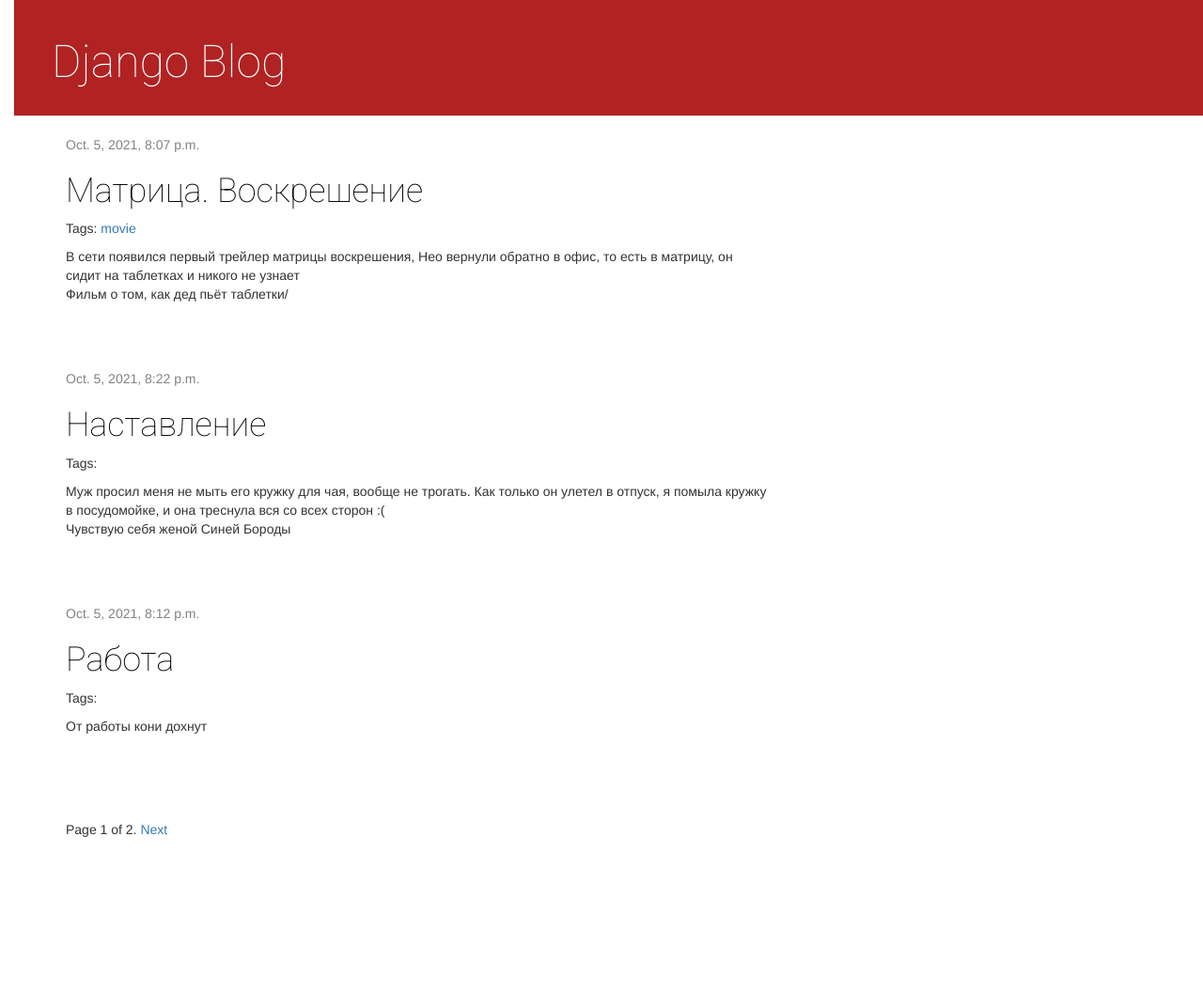
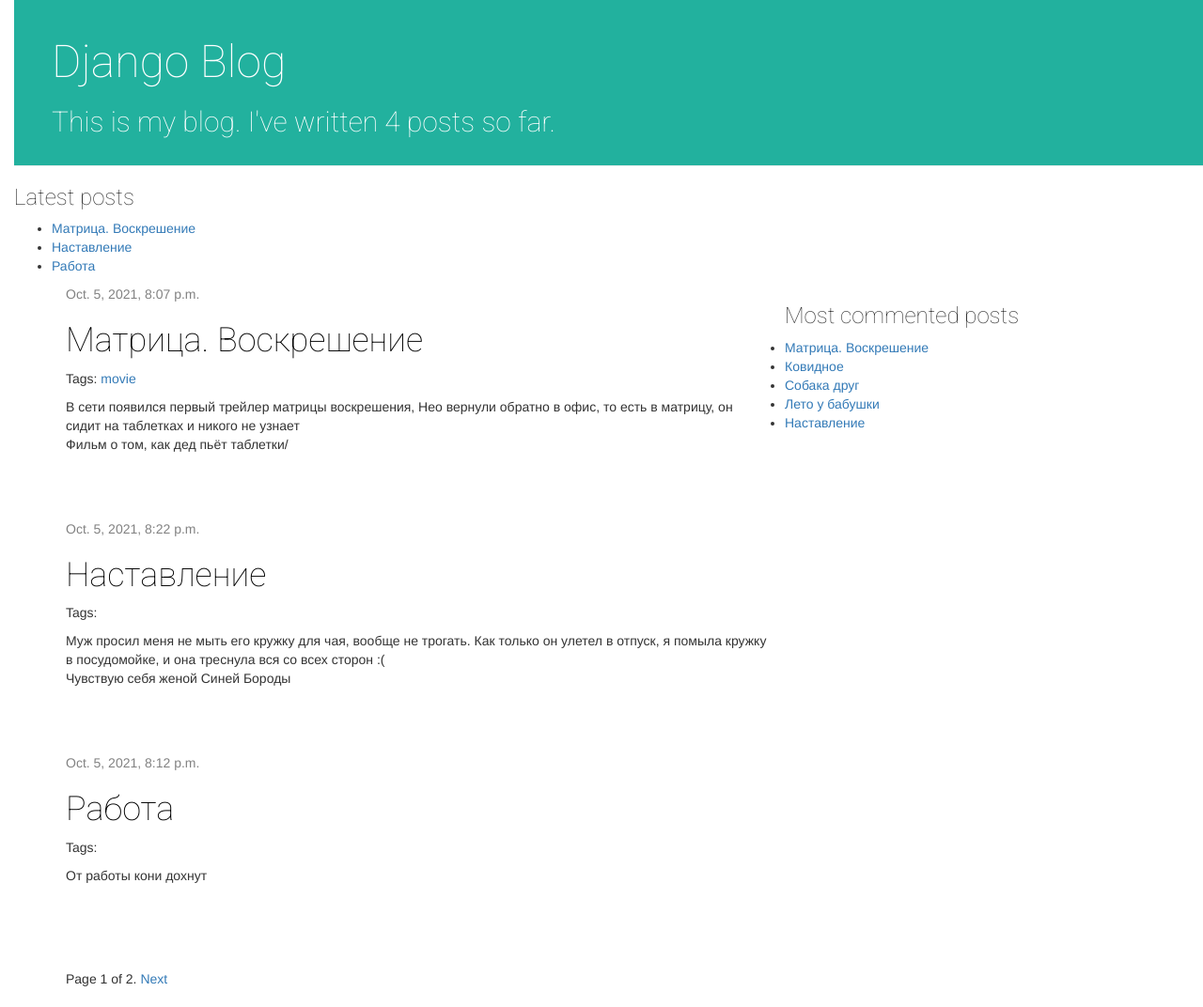
Before and after one commit to dad-siberian/Hilda, a Django app: page / in a window 1280 px wide. Shown: the whole page at 94% size. Before the commit the page ends 891 px from the top, so only its background shows below. Run offline with Django 3.2, Linux system fonts and the light colour scheme; data comes from the database, SQL or seed files in the repository; both versions use the stored data as it was after the commit; parts of the project's set-up code (start-up, migrations or seed data) failed here and were passed over; some libraries are stand-ins or nearby versions.

Commit message:
Создание тегов шаблонизатора Django

```diff
--- a/blog/static/css/blog.css
+++ b/blog/static/css/blog.css
@@ -1,5 +1,10 @@
 h1 a {
     color: #303F9F;
+    font-family: 'Roboto', sans-serif;
+}
+
+h2 {
+    color: rgb(255, 255, 255);
     font-family: 'Roboto', sans-serif;
 }
 
@@ -8,7 +13,7 @@ body {
 }
 
 .page-header {
-    background-color: rgb(177, 34, 34);
+    background-color: rgb(34, 177, 158);
     margin-top: 0;
     padding: 20px 20px 20px 40px;
 }
--- a/blog/templates/blog/base.html
+++ b/blog/templates/blog/base.html
@@ -1,3 +1,4 @@
+{% load blog_tags %}
 {% load static %}
 <html>
     <head>
@@ -13,14 +14,27 @@
             <a href="{% url 'blog:post_new' %}" class="top-menu"><span class="glyphicon glyphicon-plus"></span></a>
         {% endif %}
         <h1><a href="/">Django Blog</a></h1>
+        <h2>This is my blog. I've written {% total_posts %} posts so far.</h2>
     </div>
+            <h3>Latest posts</h3>
+            {% show_latest_posts 3 %}
     <div class="content container">
         <div class="row">
             <div class="col-md-8">
             {% block content %}
             {% endblock %}
             </div>
+            <h3>Most commented posts</h3>
+{% get_most_commented_posts as most_commented_posts %}
+<ul>
+    {% for post in most_commented_posts %}
+        <li>
+            <a href="{{ post.get_absolute_url }}">{{ post.title }}</a>
+        </li>
+    {% endfor %}
+</ul>
         </div>
     </div>
+
 </body>
 </html>
--- /dev/null
+++ b/blog/templates/blog/latest_posts.html
@@ -0,0 +1,7 @@
+<ul>
+    {% for post in latest_posts %}
+        <li>
+            <a href="{{ post.get_absolute_url }}">{{ post.title }}</a>
+        </li>
+    {% endfor %}
+</ul>
--- /dev/null
+++ b/blog/templatetags/blog_tags.py
@@ -0,0 +1,20 @@
+from django import template
+from django.utils import timezone
+from django.db.models import Count
+from ..models import Post
+
+register = template.Library()
+
+
+@register.simple_tag
+def total_posts():
+    return Post.objects.filter(published_date__lte=timezone.now()).count()
+
+@register.inclusion_tag('blog/latest_posts.html')
+def show_latest_posts(count=5):
+    latest_posts = Post.objects.filter(published_date__lte=timezone.now())[:count]
+    return {'latest_posts': latest_posts}
+
+@register.simple_tag
+def get_most_commented_posts(count=5):
+    return Post.objects.annotate(total_comments=Count('comments'))[:count]
--- a/mysite/settings.py
+++ b/mysite/settings.py
@@ -40,6 +40,7 @@ INSTALLED_APPS = [
     'django.contrib.staticfiles',
     'blog',
     'taggit',
+    'polls',
 ]
 
 MIDDLEWARE = [
@@ -66,6 +67,10 @@ TEMPLATES = [
                 'django.contrib.auth.context_processors.auth',
                 'django.contrib.messages.context_processors.messages',
             ],
+            'libraries': {
+                'blog_tags': 'blog.templatetags.blog_tags',
+
+            },
         },
     },
 ]
--- a/mysite/urls.py
+++ b/mysite/urls.py
@@ -14,12 +14,13 @@ Including another URLconf
     2. Add a URL to urlpatterns:  path('blog/', include('blog.urls'))
 """
 from django.contrib import admin
-from django.urls import path, include
+from django.urls import path, include, re_path
 from django.conf import settings
 from django.conf.urls.static import static
 
 urlpatterns = [
     path('admin/', admin.site.urls),
+    re_path(r'^polls/', include('polls.urls')),
     path('', include('blog.urls', namespace='blog')),
 ]
 
```
Also changed, not shown: blog/templatetags/__init__.py (added), db.sqlite3, 1 other file.
